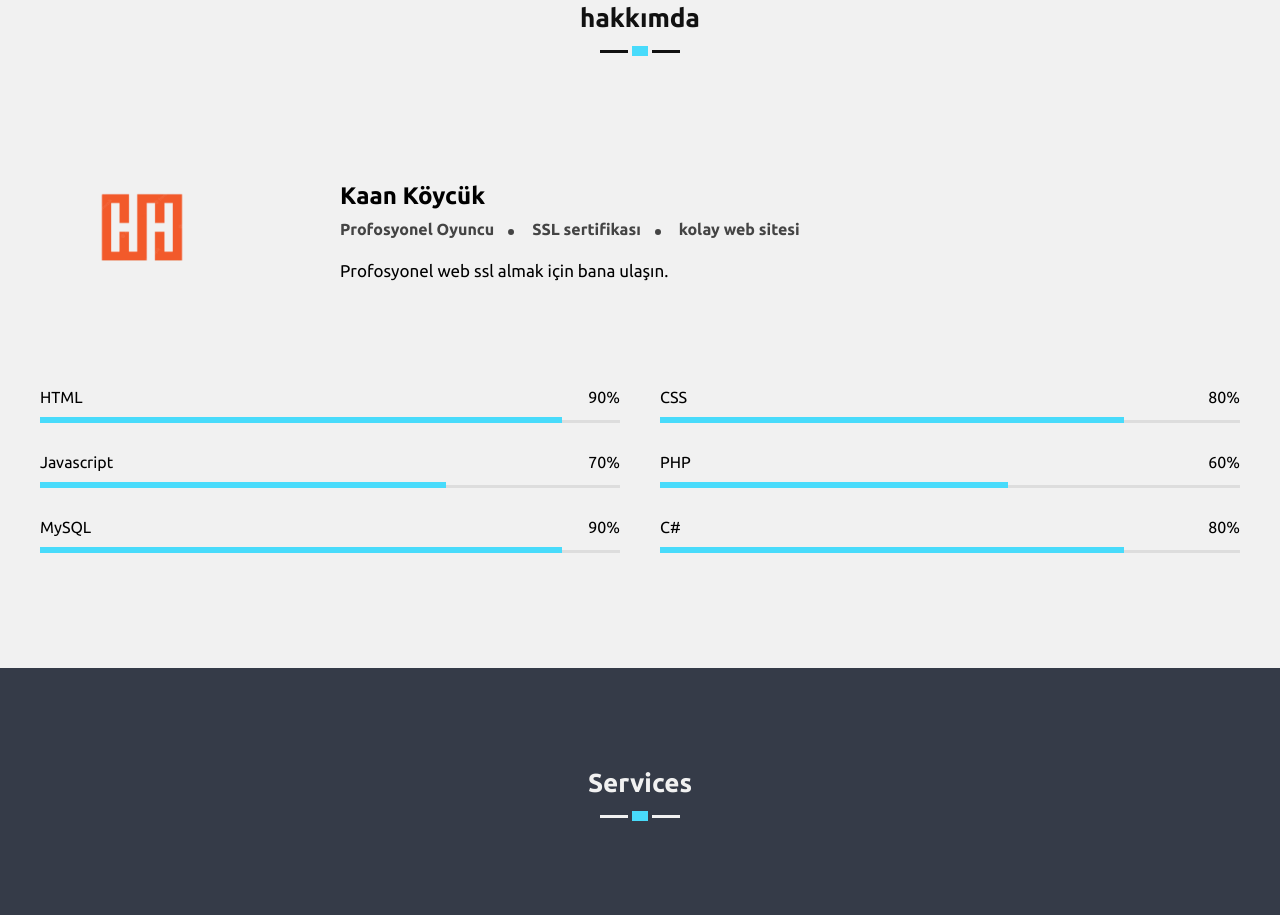
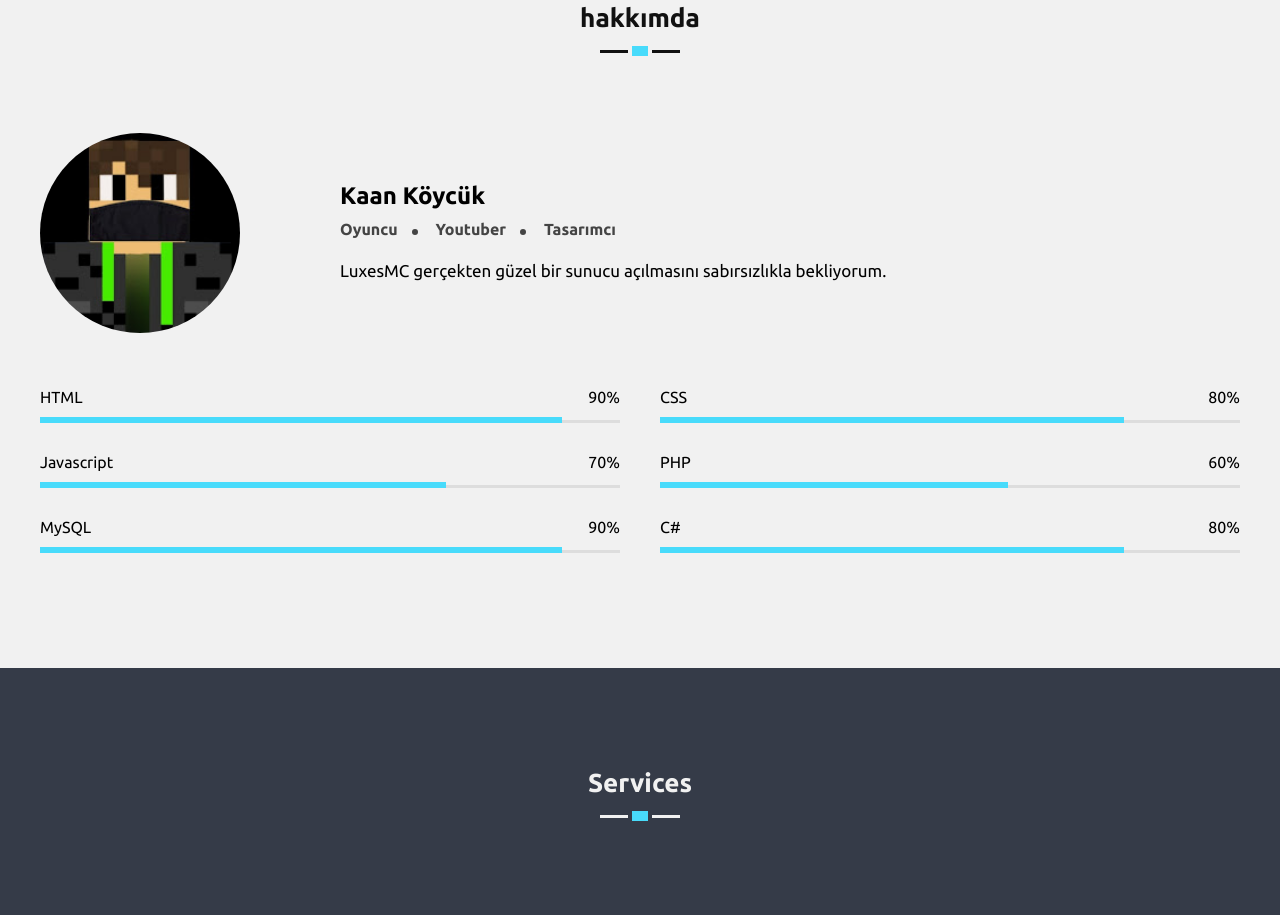
Before and after one commit to luxesmc/luxesmc.github.io, a plain HTML site: page index.html in a window 1280 px wide. Shown: the part 897-1812 px from the top of the page. Drawn offline with nearby package versions, Linux system fonts and the light colour scheme.

Commit message:
Update index.html

```diff
--- a/index.html
+++ b/index.html
@@ -63,16 +63,16 @@
     <div class="inner-width">
       <h1 class="section-title">hakkımda</h1>
       <div class="about-content">
-        <img src="hh.png" alt="" class="about-pic">
+        <img src="kaankoycuk.jpg" alt="" class="about-pic">
         <div class="about-text">
           <h2>Kaan Köycük</h2>
           <h3>
-            <span>Profosyonel Oyuncu</span>
-            <span>SSL sertifikası</span>
-            <span>kolay web sitesi</span>
+            <span>Oyuncu</span>
+            <span>Youtuber</span>
+            <span>Tasarımcı</span>
           </h3>
           <p>
-            Profosyonel web ssl almak için bana ulaşın.
+            LuxesMC gerçekten güzel bir sunucu açılmasını sabırsızlıkla bekliyorum.
           </p>
         </div>
       </div>
```
